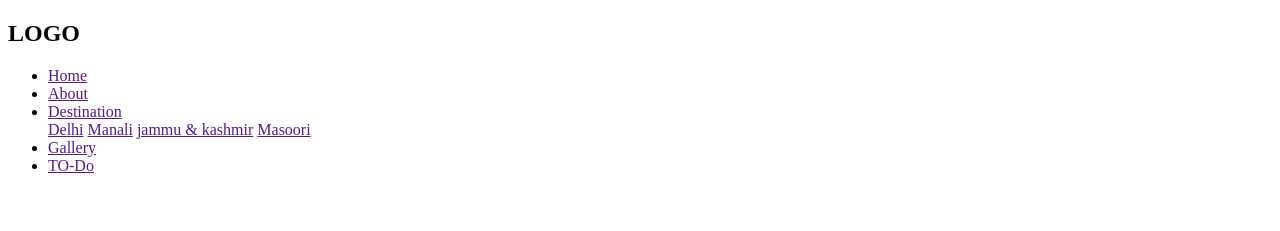
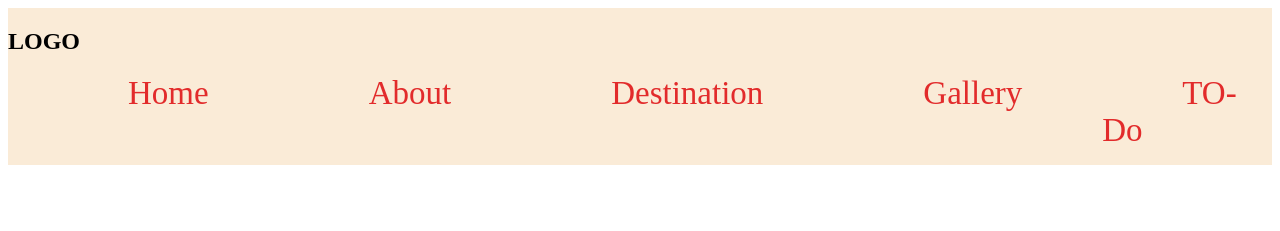
Before and after one commit to Suhailalihashmi/class-work, a plain HTML site: page dropdown.html.html in a window 1280 px wide. Drawn offline with Linux system fonts and the light colour scheme.

Commit message:
Update dropdown.html.html

```diff
--- a/dropdown.html.html
+++ b/dropdown.html.html
@@ -5,7 +5,44 @@
     <meta http-equiv="X-UA-Compatible" content="IE=edge">
     <meta name="viewport" content="width=device-width, initial-scale=1.0">
     <title>Document</title>
-    <link rel="stylesheet" href="css/style.css">
+    <style>
+        nav{
+    background-color: antiquewhite;
+    display: flex;
+}
+.flex{
+    display: flex;
+}
+.left-menu{
+    flex: 20%;
+}
+.right-menu{
+    flex: 80%;
+}
+nav ul{
+    list-style-type: none;
+    display: flex;
+}
+nav ul li a{
+    font-size: 33px;
+    text-decoration: none;
+    color: rgb(226, 43, 43);
+    padding: 80px;
+}
+.dropdown .dropdown-list{
+    position: absolute;
+    width: 100px;
+    left: 540px;
+    display: block;
+
+
+    display: none;
+}
+.dropdown:hover .dropdown-list{
+   display: block;
+}
+
+    </style>
 </head>
 <body>
     <nav>
```
